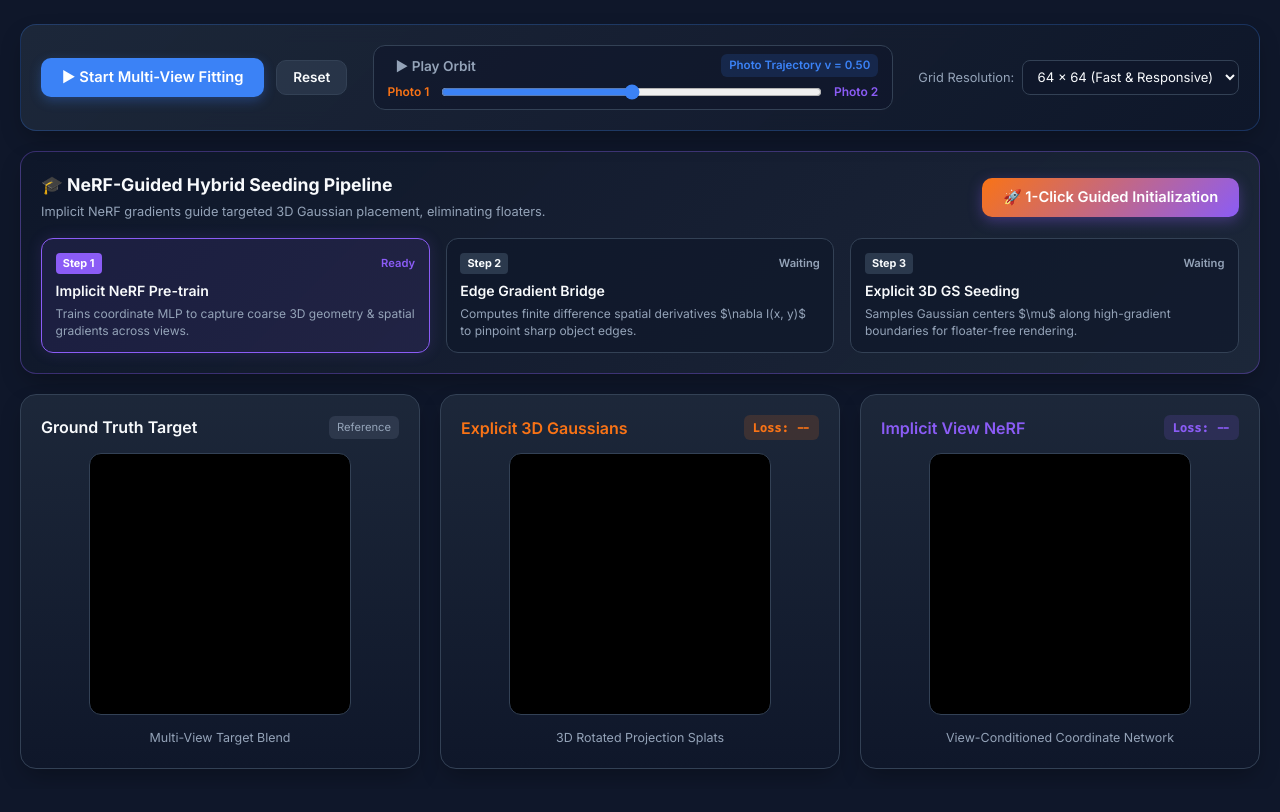
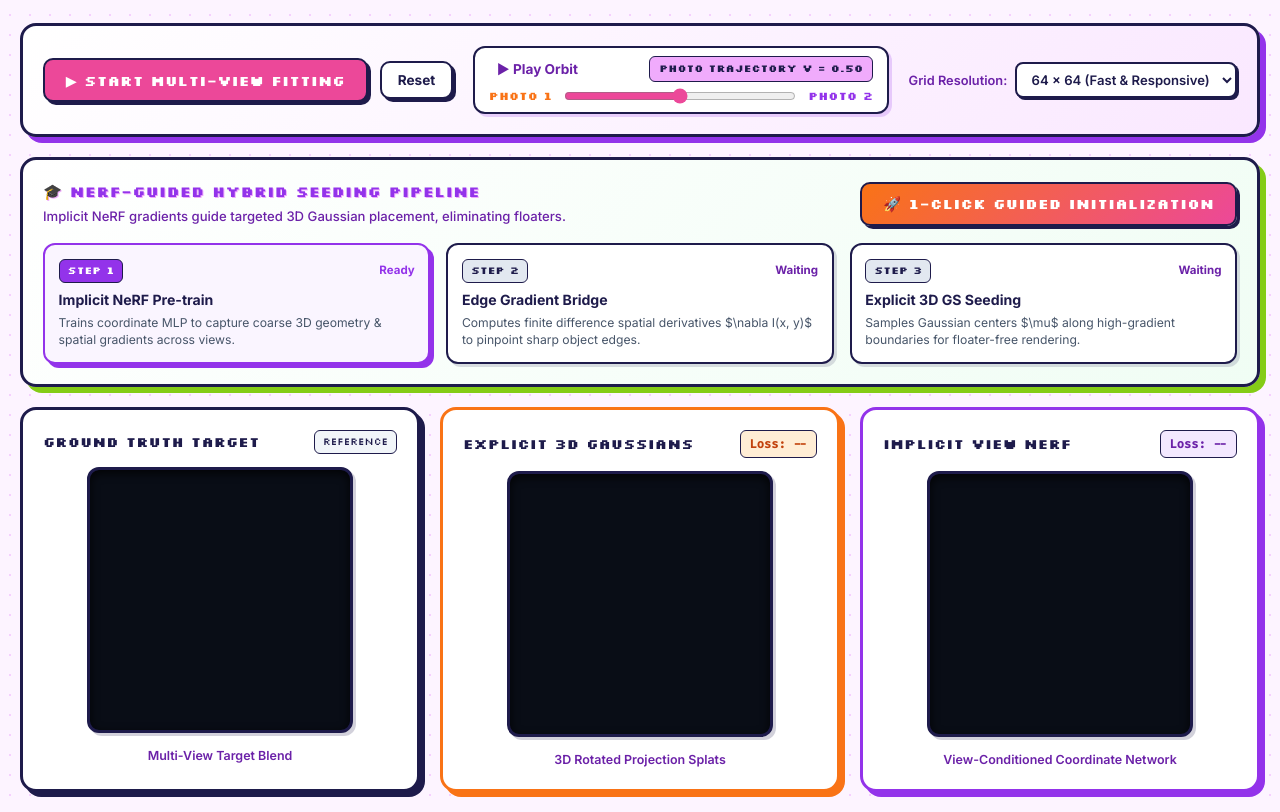
Before and after one commit to magikerwin/burn-nerf-guided-splats, a plain HTML site: page web/index.html in a window 1280 px wide. Shown: the part 95-907 px from the top of the page. Before the commit the page ends 884 px from the top, so only its background shows below. Drawn offline with Linux system fonts and the light colour scheme.

Commit message:
style(web): overhaul UI theme to vibrant Y2K Vaporwave Light Mode with retro pixel art styling and arcade canvas framing

```diff
--- a/web/index.html
+++ b/web/index.html
@@ -3,27 +3,28 @@
 <head>
     <meta charset="UTF-8">
     <meta name="viewport" content="width=device-width, initial-scale=1.0">
-    <title>Burn 3D Gaussian Splatting & NeRF Playground</title>
+    <title>👾 Y2K 3D Gaussian Splatting & NeRF Playground</title>
     <link rel="stylesheet" href="style.css">
     <link rel="preconnect" href="https://fonts.googleapis.com">
     <link rel="preconnect" href="https://fonts.gstatic.com" crossorigin>
-    <link href="https://fonts.googleapis.com/css2?family=Inter:wght@400;500;600;700;800&family=Fira+Code:wght@400;500&display=swap" rel="stylesheet">
+    <link href="https://fonts.googleapis.com/css2?family=Silkscreen:wght@400;700&family=Inter:wght@400;500;600;700;800&family=Fira+Code:wght@400;500&display=swap" rel="stylesheet">
 </head>
-<body>
+<body class="y2k-light-theme">
     <div class="app-container">
         <!-- Top Navigation Header -->
         <header class="main-header">
             <div class="header-brand">
-                <div class="brand-logo">🔥</div>
+                <div class="brand-logo">✨👾</div>
                 <div>
-                    <h1>Burn 3D GS & NeRF Playground</h1>
-                    <p class="subtitle">Multi-View 3D Gaussian Splatting & View-Conditioned Coordinate NeRF</p>
+                    <h1 class="pixel-title">Y2K 3D GS & NeRF PLAYGROUND</h1>
+                    <p class="subtitle">✨ Multi-View 3D Gaussian Splatting & View-Conditioned Coordinate NeRF ✨</p>
                 </div>
             </div>
             <div class="header-actions">
-                <button id="btn-toggle-advanced" class="btn secondary-btn">⚙️ Advanced Settings</button>
+                <button id="btn-toggle-advanced" class="btn secondary-btn retro-btn">⚙️ Advanced Settings</button>
             </div>
         </header>
+
 
         <!-- Main Hero Control Bar -->
         <div class="card hero-control-bar">
--- a/web/style.css
+++ b/web/style.css
@@ -1,20 +1,26 @@
 :root {
-    --bg-color: #0f172a;
-    --card-bg: #1e293b;
-    --card-border: #334155;
-    --text-primary: #f8fafc;
-    --text-secondary: #94a3b8;
+    --bg-color: #fdf4ff; /* Y2K Vaporwave Light Cream/Pink Tint */
+    --grid-dot-color: #f5d0fe;
 
-    --accent-orange: #f97316;
-    --accent-purple: #8b5cf6;
-    --accent-blue: #3b82f6;
-    --accent-green: #10b981;
-    --accent-cyan: #06b6d4;
+    --card-bg: #ffffff;
+    --card-border: #1e1b4b; /* Dark Indigo Retro Border */
+    --card-shadow: 5px 5px 0px #1e1b4b;
 
-    --btn-primary: #3b82f6;
-    --btn-primary-hover: #2563eb;
+    --text-primary: #1e1b4b;
+    --text-secondary: #6b21a8;
+
+    --y2k-pink: #ec4899;
+    --y2k-cyan: #06b6d4;
+    --y2k-purple: #9333ea;
+    --y2k-lime: #84cc16;
+    --y2k-orange: #f97316;
+    --y2k-yellow: #f59e0b;
+
+    --btn-primary: #ec4899;
+    --btn-primary-hover: #db2777;
     --btn-danger: #ef4444;
 
+    --font-pixel: 'Silkscreen', cursive, monospace;
     --font-main: 'Inter', -apple-system, BlinkMacSystemFont, 'Segoe UI', Roboto, sans-serif;
     --font-mono: 'Fira Code', monospace;
 }
@@ -25,8 +31,10 @@
     padding: 0;
 }
 
-body {
+body.y2k-light-theme {
     background-color: var(--bg-color);
+    background-image: radial-gradient(var(--grid-dot-color) 1.5px, transparent 1.5px);
+    background-size: 20px 20px;
     color: var(--text-primary);
     font-family: var(--font-main);
     line-height: 1.5;
@@ -57,31 +65,35 @@ body {
 }
 
 .brand-logo {
-    font-size: 2rem;
-    background: rgba(249, 115, 22, 0.15);
+    font-size: 1.8rem;
+    background: #f0abfc;
     padding: 0.4rem 0.6rem;
     border-radius: 12px;
-    border: 1px solid rgba(249, 115, 22, 0.3);
+    border: 3px solid var(--card-border);
+    box-shadow: 3px 3px 0px var(--card-border);
 }
 
-.main-header h1 {
-    font-size: 1.4rem;
-    font-weight: 700;
+.pixel-title {
+    font-family: var(--font-pixel);
+    font-size: 1.25rem;
+    color: var(--y2k-purple);
+    text-shadow: 2px 2px 0px #f0abfc;
     letter-spacing: -0.02em;
 }
 
 .subtitle {
     font-size: 0.82rem;
+    font-weight: 600;
     color: var(--text-secondary);
 }
 
 /* Cards Base */
 .card {
     background-color: var(--card-bg);
-    border: 1px solid var(--card-border);
+    border: 3px solid var(--card-border);
     border-radius: 16px;
     padding: 1.25rem;
-    box-shadow: 0 10px 25px -5px rgba(0, 0, 0, 0.3);
+    box-shadow: var(--card-shadow);
 }
 
 /* Hero Control Bar */
@@ -90,9 +102,9 @@ body {
     justify-content: space-between;
     align-items: center;
     gap: 1.25rem;
-    background: linear-gradient(135deg, rgba(30, 41, 59, 0.9), rgba(15, 23, 42, 0.95));
-    backdrop-filter: blur(10px);
-    border: 1px solid rgba(59, 130, 246, 0.25);
+    background: linear-gradient(135deg, #ffffff, #fae8ff);
+    border: 3px solid var(--card-border);
+    box-shadow: 6px 6px 0px var(--y2k-purple);
 }
 
 .control-bar-left, .control-bar-right {
@@ -107,10 +119,11 @@ body {
 }
 
 .orbit-slider-container {
-    background: rgba(15, 23, 42, 0.6);
-    border: 1px solid var(--card-border);
+    background: #ffffff;
+    border: 2px solid var(--card-border);
     border-radius: 12px;
     padding: 0.5rem 0.85rem;
+    box-shadow: 3px 3px 0px rgba(147, 51, 234, 0.2);
 }
 
 .orbit-slider-header {
@@ -127,21 +140,23 @@ body {
 }
 
 .slider-end-label {
-    font-size: 0.75rem;
-    font-weight: 600;
+    font-family: var(--font-pixel);
+    font-size: 0.72rem;
+    font-weight: 700;
     white-space: nowrap;
 }
 
 .custom-range-slider {
     flex: 1;
-    accent-color: var(--accent-blue);
+    accent-color: var(--y2k-pink);
     cursor: pointer;
 }
 
 /* Educational Hybrid Banner */
 .hybrid-banner-card {
-    background: linear-gradient(135deg, rgba(15, 23, 42, 0.95), rgba(30, 41, 59, 0.9));
-    border: 1px solid rgba(139, 92, 246, 0.35);
+    background: linear-gradient(135deg, #ffffff, #f0fdf4);
+    border: 3px solid var(--card-border);
+    box-shadow: 6px 6px 0px var(--y2k-lime);
     display: flex;
     flex-direction: column;
     gap: 1rem;
@@ -155,13 +170,15 @@ body {
 }
 
 .hybrid-title h3 {
-    font-size: 1.1rem;
-    font-weight: 700;
-    color: var(--text-primary);
+    font-family: var(--font-pixel);
+    font-size: 0.95rem;
+    color: var(--y2k-purple);
+    text-shadow: 1px 1px 0px #f0abfc;
 }
 
 .hybrid-subtitle {
-    font-size: 0.8rem;
+    font-size: 0.82rem;
+    font-weight: 500;
     color: var(--text-secondary);
 }
 
@@ -172,22 +189,24 @@ body {
 }
 
 .stepper-card {
-    background: rgba(15, 23, 42, 0.7);
-    border: 1px solid var(--card-border);
+    background: #ffffff;
+    border: 2px solid var(--card-border);
     border-radius: 12px;
     padding: 0.85rem;
-    transition: all 0.25s ease;
+    box-shadow: 3px 3px 0px rgba(30, 27, 75, 0.15);
+    transition: all 0.2s ease;
 }
 
 .stepper-card.active {
-    border-color: var(--accent-purple);
-    background: rgba(139, 92, 246, 0.1);
-    box-shadow: 0 0 15px rgba(139, 92, 246, 0.15);
+    border-color: var(--y2k-purple);
+    background: #faf5ff;
+    box-shadow: 4px 4px 0px var(--y2k-purple);
 }
 
 .stepper-card.complete {
-    border-color: var(--accent-green);
-    background: rgba(16, 185, 129, 0.1);
+    border-color: var(--y2k-lime);
+    background: #f7fee7;
+    box-shadow: 4px 4px 0px var(--y2k-lime);
 }
 
 .stepper-card-header {
@@ -198,70 +217,78 @@ body {
 }
 
 .step-num-badge {
-    font-size: 0.68rem;
+    font-family: var(--font-pixel);
+    font-size: 0.65rem;
     font-weight: 700;
-    background: rgba(51, 65, 85, 0.8);
-    color: var(--text-primary);
-    padding: 0.15rem 0.45rem;
-    border-radius: 4px;
+    background: #e2e8f0;
+    color: var(--card-border);
+    padding: 0.2rem 0.5rem;
+    border-radius: 6px;
+    border: 1px solid var(--card-border);
 }
 
 .stepper-card.active .step-num-badge {
-    background: var(--accent-purple);
+    background: var(--y2k-purple);
     color: white;
 }
 
 .stepper-card.complete .step-num-badge {
-    background: var(--accent-green);
-    color: white;
+    background: var(--y2k-lime);
+    color: #1a2e05;
 }
 
 .step-status {
-    font-size: 0.7rem;
-    font-weight: 600;
+    font-size: 0.72rem;
+    font-weight: 700;
     color: var(--text-secondary);
 }
 
 .stepper-card.active .step-status {
-    color: var(--accent-purple);
+    color: var(--y2k-purple);
 }
 
 .stepper-card.complete .step-status {
-    color: var(--accent-green);
+    color: #3f6212;
 }
 
 .stepper-card h4 {
     font-size: 0.88rem;
-    font-weight: 600;
+    font-weight: 700;
     margin-bottom: 0.3rem;
+    color: var(--card-border);
 }
 
 .stepper-card p {
-    font-size: 0.75rem;
-    color: var(--text-secondary);
+    font-size: 0.76rem;
+    color: #475569;
     line-height: 1.35;
 }
 
-/* Buttons */
+/* Y2K Retro Tactile Buttons */
 .btn {
     font-family: var(--font-main);
     font-size: 0.85rem;
-    font-weight: 600;
+    font-weight: 700;
     padding: 0.55rem 1rem;
     border-radius: 10px;
-    border: none;
+    border: 2.5px solid var(--card-border);
     cursor: pointer;
-    transition: all 0.2s ease;
+    box-shadow: 3px 3px 0px var(--card-border);
+    transition: all 0.15s ease;
     display: inline-flex;
     align-items: center;
     justify-content: center;
     gap: 0.4rem;
 }
 
+.btn:active {
+    transform: translate(2px, 2px);
+    box-shadow: 1px 1px 0px var(--card-border);
+}
+
 .primary-btn {
-    background-color: var(--btn-primary);
+    background-color: var(--y2k-pink);
     color: white;
-    box-shadow: 0 4px 12px rgba(59, 130, 246, 0.3);
 }
 
 .primary-btn:hover {
@@ -270,42 +297,38 @@ body {
 
 .primary-btn.btn-stop {
     background-color: var(--btn-danger);
-    box-shadow: 0 4px 12px rgba(239, 68, 68, 0.3);
 }
 
 .secondary-btn {
-    background-color: rgba(51, 65, 85, 0.6);
-    color: var(--text-primary);
-    border: 1px solid var(--card-border);
+    background-color: #ffffff;
+    color: var(--card-border);
 }
 
 .secondary-btn:hover {
-    background-color: var(--card-border);
+    background-color: #f1f5f9;
 }
 
 .accent-btn {
-    background: linear-gradient(135deg, var(--accent-orange), var(--accent-purple));
+    background: linear-gradient(135deg, var(--y2k-orange), var(--y2k-pink));
     color: white;
-    box-shadow: 0 4px 14px rgba(139, 92, 246, 0.35);
-}
-
-.accent-btn:hover {
-    opacity: 0.92;
 }
 
 .text-btn {
     background: transparent;
     color: var(--text-secondary);
+    border: none;
+    box-shadow: none;
     padding: 0.2rem 0.5rem;
 }
 
 .text-btn:hover {
-    color: var(--text-primary);
+    color: var(--y2k-purple);
 }
 
 .large-btn {
     padding: 0.65rem 1.3rem;
-    font-size: 0.92rem;
+    font-size: 0.9rem;
+    font-family: var(--font-pixel);
 }
 
 /* Select & Inputs */
@@ -317,23 +340,26 @@ body {
 
 .select-label {
     font-size: 0.8rem;
+    font-weight: 600;
     color: var(--text-secondary);
     white-space: nowrap;
 }
 
 .custom-select, .custom-input {
-    background-color: #0f172a;
-    color: var(--text-primary);
-    border: 1px solid var(--card-border);
+    background-color: #ffffff;
+    color: var(--card-border);
+    border: 2px solid var(--card-border);
     border-radius: 8px;
     padding: 0.45rem 0.65rem;
     font-family: var(--font-main);
     font-size: 0.82rem;
+    font-weight: 600;
+    box-shadow: 2px 2px 0px var(--card-border);
 }
 
 .custom-select:focus, .custom-input:focus {
     outline: none;
-    border-color: var(--accent-blue);
+    border-color: var(--y2k-purple);
 }
 
 /* Visualizer Grid */
@@ -348,7 +374,24 @@ body {
     flex-direction: column;
     align-items: center;
     text-align: center;
-    background: linear-gradient(180deg, rgba(30, 41, 59, 0.9), rgba(15, 23, 42, 0.7));
+    background: #ffffff;
+    border: 3px solid var(--card-border);
+    box-shadow: 5px 5px 0px var(--card-border);
+}
+
+.visualizer-card.target-card {
+    border-color: var(--card-border);
+    box-shadow: 5px 5px 0px var(--card-border);
+}
+
+.visualizer-card.gaussian-card {
+    border-color: var(--y2k-orange);
+    box-shadow: 5px 5px 0px var(--y2k-orange);
+}
+
+.visualizer-card.nerf-card {
+    border-color: var(--y2k-purple);
+    box-shadow: 5px 5px 0px var(--y2k-purple);
 }
 
 .card-header {
@@ -360,24 +403,28 @@ body {
 }
 
 .card-header h3 {
-    font-size: 1rem;
-    font-weight: 600;
+    font-family: var(--font-pixel);
+    font-size: 0.88rem;
+    color: var(--card-border);
 }
 
 .card-tag {
-    font-size: 0.7rem;
-    background: rgba(148, 163, 184, 0.15);
-    color: var(--text-secondary);
+    font-family: var(--font-pixel);
+    font-size: 0.65rem;
+    background: #f1f5f9;
+    color: var(--card-border);
     padding: 0.2rem 0.5rem;
     border-radius: 6px;
+    border: 1px solid var(--card-border);
 }
 
+/* Retro Arcade Pixel Canvas Frame */
 .canvas-container {
-    background: #000;
+    background: #090d16;
     border-radius: 12px;
     padding: 10px;
-    border: 1px solid var(--card-border);
-    box-shadow: inset 0 2px 8px rgba(0, 0, 0, 0.6);
+    border: 3px solid var(--card-border);
+    box-shadow: inset 0 3px 10px rgba(0, 0, 0, 0.8), 3px 3px 0px rgba(30, 27, 75, 0.2);
     display: flex;
     justify-content: center;
     align-items: center;
@@ -393,46 +440,52 @@ canvas {
 .card-footer {
     margin-top: 0.85rem;
     font-size: 0.78rem;
+    font-weight: 600;
     color: var(--text-secondary);
 }
 
 /* Badges */
 .badge {
-    font-size: 0.72rem;
-    padding: 0.2rem 0.5rem;
+    font-family: var(--font-pixel);
+    font-size: 0.65rem;
+    padding: 0.25rem 0.55rem;
     border-radius: 6px;
-    background: rgba(59, 130, 246, 0.15);
-    color: var(--accent-blue);
-    font-weight: 600;
+    background: #f0abfc;
+    color: var(--card-border);
+    border: 1px solid var(--card-border);
+    font-weight: 700;
 }
 
 .loss-badge {
     font-size: 0.75rem;
     font-weight: 700;
-    padding: 0.2rem 0.55rem;
+    padding: 0.25rem 0.55rem;
     border-radius: 6px;
     font-family: var(--font-mono);
+    border: 1.5px solid var(--card-border);
 }
 
 .orange-badge {
-    background: rgba(249, 115, 22, 0.15);
-    color: var(--accent-orange);
+    background: #ffedd5;
+    color: #c2410c;
 }
 
 .purple-badge {
-    background: rgba(139, 92, 246, 0.15);
-    color: var(--accent-purple);
+    background: #f3e8ff;
+    color: #6b21a8;
 }
 
-.orange-text { color: var(--accent-orange); }
-.purple-text { color: var(--accent-purple); }
+.orange-text { color: var(--y2k-orange); }
+.purple-text { color: var(--y2k-purple); }
 
 /* Advanced Drawer */
 .advanced-drawer {
+    background: #ffffff;
     display: flex;
     flex-direction: column;
     gap: 1.25rem;
-    border: 1px solid rgba(249, 115, 22, 0.25);
+    border: 3px solid var(--card-border);
+    box-shadow: 6px 6px 0px var(--y2k-cyan);
 }
 
 .hidden {
@@ -443,13 +496,14 @@ canvas {
     display: flex;
     justify-content: space-between;
     align-items: center;
-    border-bottom: 1px solid var(--card-border);
+    border-bottom: 2px solid #e2e8f0;
     padding-bottom: 0.75rem;
 }
 
 .drawer-header h2 {
-    font-size: 1.05rem;
-    font-weight: 600;
+    font-family: var(--font-pixel);
+    font-size: 0.92rem;
+    color: var(--card-border);
 }
 
 .drawer-grid {
@@ -459,9 +513,10 @@ canvas {
 }
 
 .drawer-column h4 {
-    font-size: 0.88rem;
+    font-family: var(--font-pixel);
+    font-size: 0.78rem;
     margin-bottom: 0.75rem;
-    color: var(--accent-blue);
+    color: var(--y2k-purple);
 }
 
 .form-group {
@@ -473,6 +528,7 @@ canvas {
 
 .form-group label {
     font-size: 0.78rem;
+    font-weight: 600;
     color: var(--text-secondary);
 }
 
@@ -487,27 +543,28 @@ canvas {
 
 /* Terminal Console */
 .terminal-container {
-    background: #020617;
-    border: 1px solid var(--card-border);
+    background: #090d16;
+    border: 2px solid var(--card-border);
     border-radius: 10px;
     overflow: hidden;
     font-family: var(--font-mono);
     font-size: 0.75rem;
+    box-shadow: 3px 3px 0px var(--card-border);
 }
 
 .terminal-header {
-    background: #0f172a;
+    background: #1e1b4b;
     padding: 0.35rem 0.75rem;
-    color: var(--text-secondary);
-    font-size: 0.7rem;
-    border-bottom: 1px solid var(--card-border);
+    color: #f0abfc;
+    font-family: var(--font-pixel);
+    font-size: 0.65rem;
 }
 
 .terminal-body {
     padding: 0.65rem;
     max-height: 120px;
     overflow-y: auto;
-    color: #e2e8f0;
+    color: #f8fafc;
 }
 
 .log-line.error { color: #f87171; }
```
Also changed, not shown: web/index.js (+6 -5 lines).
